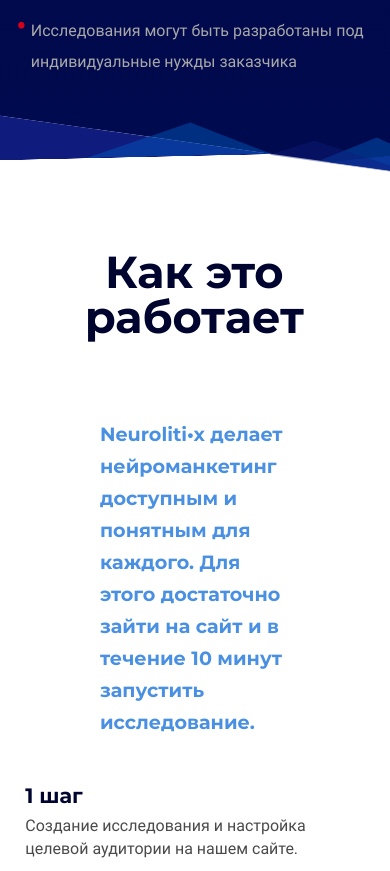
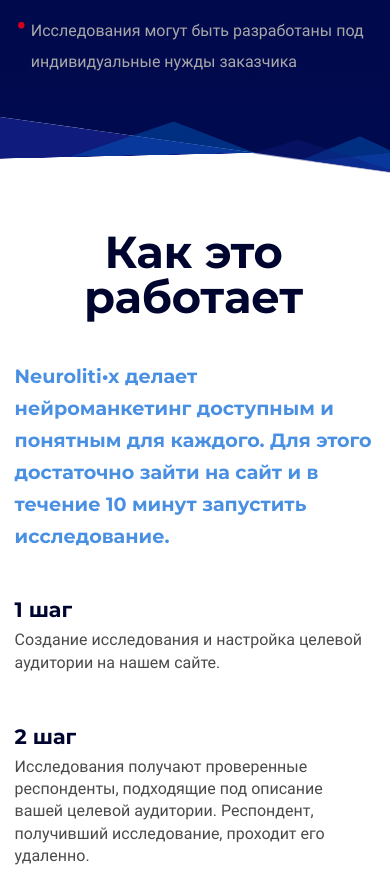
Before and after one commit to korsikov009/neurolitix, a website: page src/index.html in a window 390 px wide. Shown: the part 4300-5171 px from the top of the page. Drawn offline with Linux system fonts and the light colour scheme.

Commit message:
Сделан адаптив для раздела how

```diff
--- a/src/scss/_about.scss
+++ b/src/scss/_about.scss
@@ -118,10 +118,6 @@
             font: bold 2.2rem/1.59 'Montserrat', sans-serif;
             padding-top: 1rem;
 
-            @include media(1200px) {
-                font-size: 2rem;
-                line-height: 3.5rem;
-            }
             @include media(998px) {
                 font-size: 2.4rem;
                 line-height: 4rem;
--- a/src/scss/_common.scss
+++ b/src/scss/_common.scss
@@ -31,9 +31,14 @@
 	}
 
 	@include media(640px) {
-		padding: 0 16px;
+		padding: 0 20px;
 	}
+
 	@include media(480px) {
 		padding: 0 16px;
 	}
+
+	@include media(359px) {
+		padding: 0 12px;
+	}
 }
--- a/src/scss/_how.scss
+++ b/src/scss/_how.scss
@@ -10,8 +10,16 @@
     padding: 100px 0 130px;
   }
 
+  @include media(998px) {
+    padding: 100px 0 110px;
+  }
+
+  @include media(640px) {
+    padding: 70px 0 70px;
+  }
+
   @include media(480px) {
-    padding: 80px 0 90px;
+    padding: 60px 0 60px;
   }
 
   &::before {
@@ -59,32 +67,48 @@
     z-index: 100;
     text-align: center;
     margin: 20px 0 50px;
+
+    @include media(768px) {
+      margin: 20px 0 30px;
+    }
+
+    @include media(640px) {
+      margin: 20px 0 20px;
+    }
   }
 
   &__flex-container{
-    @include row_grid (25px);
-    @include media(1200px) {
-      justify-content: center;
+    @include row_grid (24px);
+
+    //@include media(998px) {
+    //  justify-content: center;
+    //  flex-direction: column;
+    //  align-items: center;
+    //  @include row_grid (0px);
+    //}
+
+    @include media(998px) {
+      @include row_grid (10px);
     }
-    @include media(998px) {
-      flex-direction: column;
-      align-items: center;
+
+    @include media(640px) {
       @include row_grid (0px);
     }
   }
 
   &__flex-item {
-    @include col_grid(4, 25px);
+    @include col_grid(4, 24px);
 
     margin-bottom: 25px;
 
-    @include media(1200px) {
-      @include col_grid(4, 20px);
-    }
     @include media(998px) {
-      @include col_grid(12, 10px);
+      @include col_grid(6, 10px);
       margin-top: 20px;
       margin-bottom: 20px;
+    }
+
+    @include media(640px) {
+      @include col_grid(12, 0px);
     }
 
     &-title {
@@ -99,23 +123,25 @@
       color: #4a4a4a;
       @include media(998px) {
         font-size: 2rem;
-        line-height: 2.8rem;
+        line-height: 1.4;
       }
     }
 
     &:first-of-type {
-      @include col_grid(8, 25px);
+      @include col_grid(8, 24px);
       color: #4a90e2;
       font: bold 2.2rem/1.59 'Montserrat', sans-serif;
       padding-top: 1rem;
 
-      @include media(1200px) {
-        font-size: 2rem;
-        line-height: 3.5rem;
-      }
       @include media(998px) {
+        @include col_grid(12, 10px);
         font-size: 2.4rem;
         line-height: 4rem;
+        padding-top: 0;
+      }
+
+      @include media(640px) {
+        @include col_grid(12, 0px);
       }
     }
   }
```
Also changed, not shown: src/css/styles.css.
